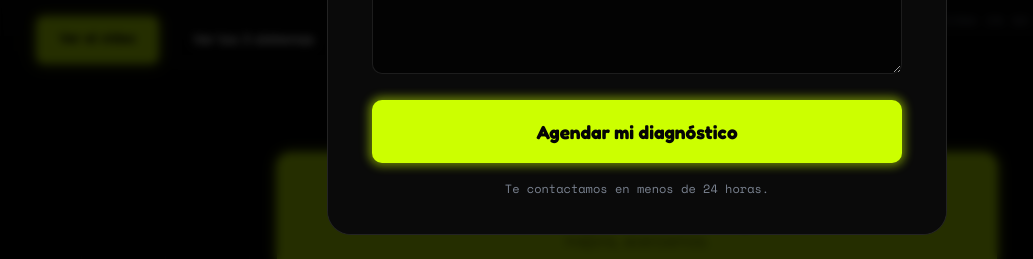
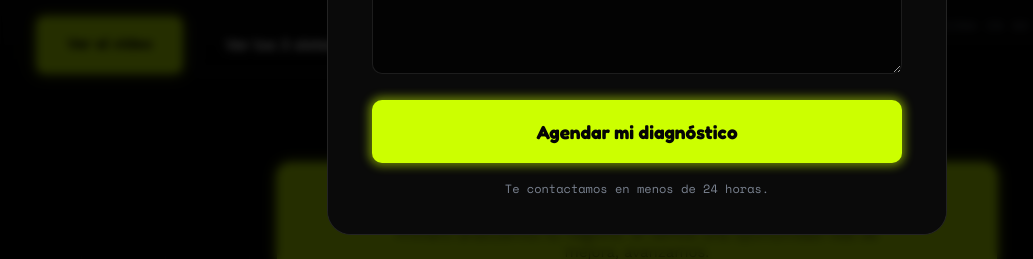
Before and after one commit to gabonam09-cyber/Life-Landing, a Flask app: page / in a window 1280 px wide. Shown: the part 541-800 px from the top of the page, without its empty margins (3-1036 px from the left). Run offline with Flask 3, Linux system fonts and the light colour scheme.

Commit message:
Deja los CTA del hero en su tamano original
Revierte el ajuste anterior: quedan como en la version desplegada,
56px de alto y 15px de fuente.

Co-Authored-By: Claude Fable 5 <noreply@anthropic.com>

```diff
--- a/app/static/css/style.css
+++ b/app/static/css/style.css
@@ -480,10 +480,6 @@ nav.nav--scrolled{
 .btn-outline:hover{ border-color: var(--lime); color: var(--lime); }
 .hero-actions{ display:flex; flex-wrap:wrap; gap: 12px; }
 
-/* Los CTA del hero van mas compactos que el .btn general: compiten con un
-   titular enorme y a tamano completo se comian el bloque. */
-.hero-actions .btn{ padding: 11px 22px; font-size: 13.5px; border-radius: 7px; }
-
 section{ padding: 80px 0; border-top: 1px solid var(--border); }
 .s-eyebrow{ color:var(--muted-dark); font-size:11px; letter-spacing:0.24em; text-transform:uppercase; margin-bottom:14px; }
 h2{ font-family:'Fraunces', serif; font-style: italic; font-weight:400; font-size: 34px; color: var(--text); }
```
